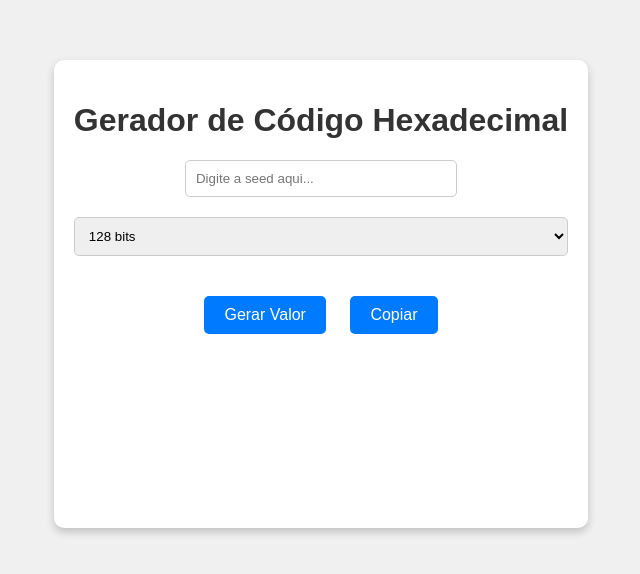
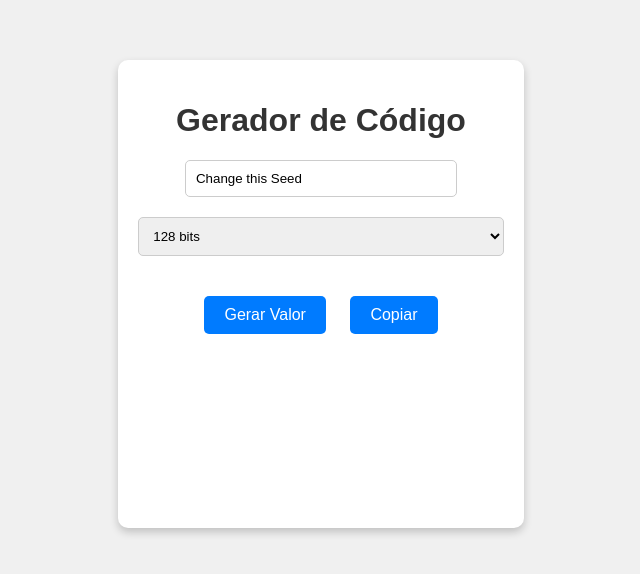
Before and after one commit to samuel-lope/CodeGenerator, a plain HTML site: page index.html in a window 1280 px wide. Shown: the part 106-680 px from the top of the page, without its empty margins (319-959 px from the left). Drawn offline with Linux system fonts and the light colour scheme.

Commit message:
Update index.html

```diff
--- a/index.html
+++ b/index.html
@@ -70,8 +70,8 @@
 <body>
 
     <div class="container">
-        <h1>Gerador de C&oacute;digo Hexadecimal</h1>
-        <input type="text" id="seed" placeholder="Digite a seed aqui..." />
+        <h1>Gerador de C&oacute;digo</h1>
+        <input type="text" id="seed" value="Change this Seed" placeholder="Digite a seed aqui..." />
 
         <select id="bitLength">
             <option value="16">16 bits</option>
```
